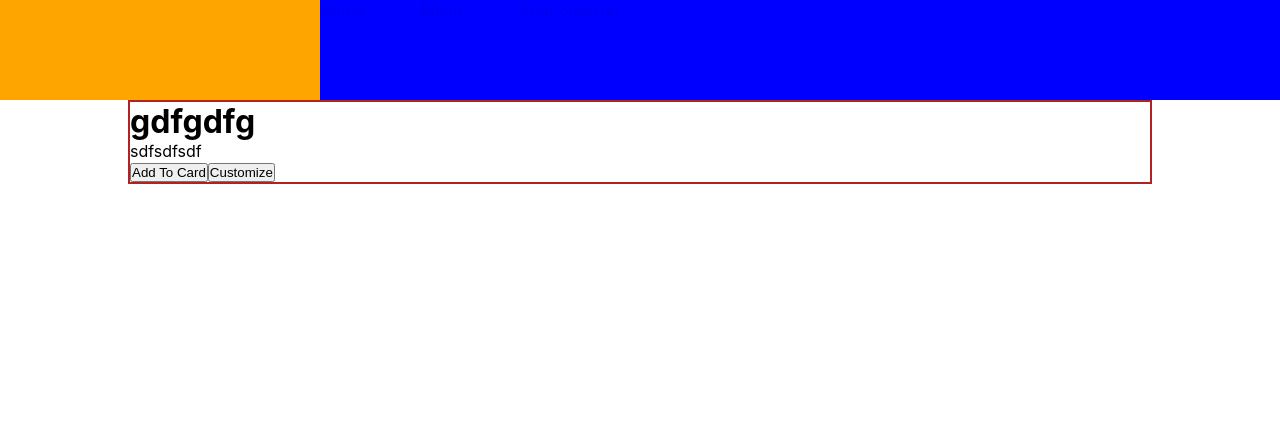
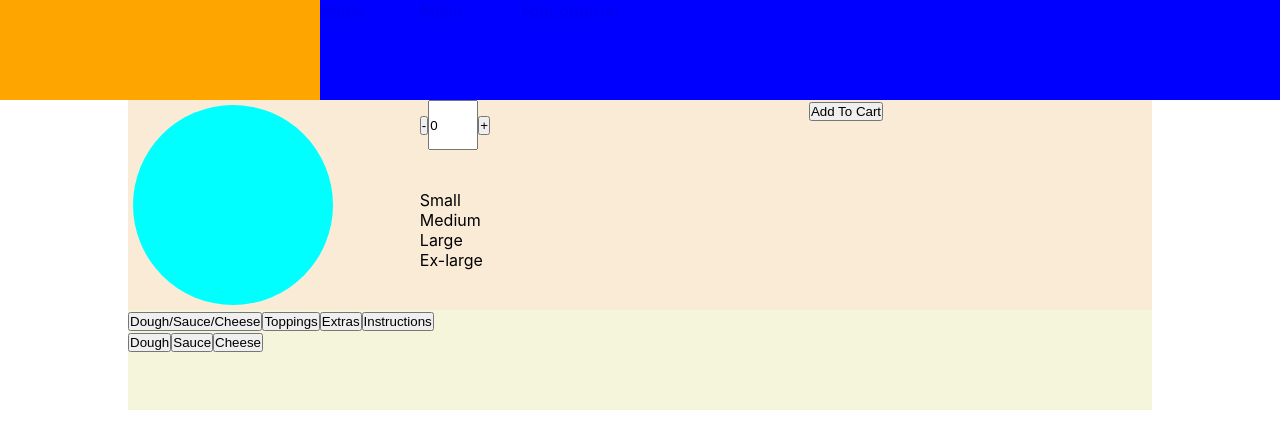
Before and after one commit to cao-trong-le/pizza_app_frontend, a React (Create React App) app: page /menu/1/1/1 in a window 1280 px wide. Shown: the top 448 px of the page. Built offline with nearby package versions, Linux system fonts and the light colour scheme.

Commit message:
add customize page

```diff
--- a/src/App.js
+++ b/src/App.js
@@ -11,6 +11,7 @@ import { ProductsComponent } from "components";
 import {
   HomePage,
   HeaderComponent,
+  CustomizeComponent,
   ProductGroupComponent
 } from "components";
 import HardSet from "redux-persist/lib/stateReconciler/hardSet";
@@ -34,7 +35,7 @@ const App = (props) => {
           <Route exact path="/home/" component={HomePage} />
           <Route exact path="/menu/" component={ProductGroupComponent} />
           <Route exact path="/menu/:productGroup/:productType/" component={ProductsComponent} />
-          <Route exact path="/menu/:productGroup/:productType/:productName/" component={ProductsComponent} />
+          <Route exact path="/menu/:productGroup/:productType/:productName/" component={CustomizeComponent} />
         </Switch>
       </AnimatePresence>
     )
--- a/src/components/header/header.js
+++ b/src/components/header/header.js
@@ -5,6 +5,7 @@ import styled from "styled-components"
 import { useWindowDimensions } from "hooks";
 
 import { NavigatorComponent } from "./navigator";
+import { F } from "caniuse-lite/data/agents";
 
 const HeaderComponent = (props) => {
     const [burger, setBurger] = useState(false)
@@ -30,14 +31,6 @@ const HeaderComponent = (props) => {
 
     // create later
 
-
-    const navigatorContent = () => {
-        console.log(props.burger)
-
-
-
-    }
-
     const listItemsInMenu = directions.map((item) => (
         <DirectWrapper >
             <Link to={item.url}>{item.title}</Link>
@@ -46,11 +39,31 @@ const HeaderComponent = (props) => {
 
     return (
         <HeaderWrapper burger={burger} windowWidth={width}>
+            {console.log(burger)}
             <LogoSection></LogoSection>
-            <DesktopNavSection>
+            {(width > 768) && <DesktopNavSection>
                 {listItemsInMenu}
-            </DesktopNavSection>
-            {width < 768 && <MobileNavSection>
+            </DesktopNavSection>}
+
+            {(() => {
+                if (width > 768) {
+                    return (
+                        <DesktopNavSection>
+                            {listItemsInMenu}
+                        </DesktopNavSection>
+                    )
+                } else if (width < 768 && burger) {
+                    return (
+                        <DesktopNavSection>
+                            {listItemsInMenu}
+                        </DesktopNavSection>
+                    )
+                } else if (width < 768 && !burger) {
+                    return <React.Fragment></React.Fragment>
+                }
+            })()}
+
+            {(width < 768) && <MobileNavSection>
                 <div
                     className="burger-icon-wapper"
                     onClick={() => {
@@ -76,7 +89,7 @@ const HeaderWrapper = styled.div`
     background-color: blanchedalmond;
 
     @media only screen and (max-width: 768px) {
-        grid-template-rows: minmax(0, 1fr) minmax(0, 1fr);
+        grid-template-rows: minmax(0, 1fr) minmax(0, auto);
         grid-template-areas:
             "logo mobile_nav"
             "desktop_nav desktop_nav";
@@ -118,7 +131,7 @@ const MobileNavSection = styled.div`
     display: flex;
     justify-content: flex-end;
     align-items: center;
-    border: 5px solid black;
+    /* border: 5px solid black; */
 
     .burger-icon-wapper {
         height: 50px;
--- a/src/components/index.js
+++ b/src/components/index.js
@@ -2,10 +2,12 @@ import { HomePage } from "./main_body";
 import { HeaderComponent } from "./header";
 import { ProductGroupComponent } from "./main_body";
 import { ProductsComponent } from "./main_body";
+import { CustomizeComponent } from "./main_body";
 
 export {
     HomePage,
     HeaderComponent,
     ProductsComponent,
+    CustomizeComponent,
     ProductGroupComponent
 }
--- /dev/null
+++ b/src/components/main_body/customize_page/customizeComponent.js
@@ -0,0 +1,197 @@
+/* eslint-disable no-unused-vars */
+import React, { useState, useEffect, useRef } from "react";
+import { Link } from "react-router-dom";
+import styled from "styled-components";
+
+const CustomizeComponent = (props) => {
+    // create later
+
+    const [number, setNumber] = useState(0)
+    const [option, setOption] = useState(0)
+    const [optionType, setOptionType] = useState(0)
+
+    const change_order_number = () => {
+
+    }
+
+    const sizes_list = [
+        {
+            "size": "Small",
+            "icon": ""
+        },
+        {
+            "size": "Medium",
+            "icon": ""
+        },
+        {
+            "size": "Large",
+            "icon": ""
+        },
+        {
+            "size": "Ex-large",
+            "icon": ""
+        },
+
+    ]
+
+    const customize_options = [
+        {
+            "option": "Dough/Sauce/Cheese",
+            "sections": ["Dough", "Sauce", "Cheese"]
+        },
+        {
+            "option": "Toppings",
+            "sections": ["Meat", "Veggie", "Cheese"]
+        },
+        {
+            "option": "Extras",
+            "sections": []
+        },
+        {
+            "option": "Instructions",
+            "sections": []
+        }
+    ]
+
+    const dough_option_section = (sections) => {
+        if (sections.length > 0) {
+            return (
+                <div>
+                    {sections.map(section => (
+                        <input className="section-btn" type="button" value={section} />
+                    ))}
+                </div>
+            )
+        } else {
+            return <></>
+        }
+    }
+
+    return (
+        <CustomizeComponentWrapper>
+            <UpperSection>
+                <div className="pro-img-wrapper">
+                </div>
+                <div className="number-order-wrapper">
+                    <input
+                        className="reduce-btn"
+                        type="button"
+                        value="-" />
+                    <input
+                        className="number-display"
+                        type="number"
+                        value={0} />
+                    <input
+                        className="increase-btn"
+                        type="button"
+                        value="+" />
+                </div>
+                <div className="size-picker-wrapper">
+                    {sizes_list.map((size) => (
+                        <div className="size-cell">
+                            <div className="size-title">{size.size}</div>
+                            <div className="size-icon">{size.icon}</div>
+                        </div>
+                    ))}
+                </div>
+                <div className="add-cart-wrapper">
+                    <input
+                        value="Add To Cart"
+                        type="button"
+                        className="add-to-cart-btn" />
+                </div>
+            </UpperSection>
+            <LowerSection>
+                <CustomizeOption>
+                    {customize_options.map(option => (
+                        <input
+                            type="button"
+                            className="customize-option"
+                            value={option.option} />
+                    ))}
+                </CustomizeOption>
+                <OptionTypeDisplay>
+                    {dough_option_section(customize_options[option].sections)}
+                </OptionTypeDisplay>
+                <CustomizeDisplay>
+
+                </CustomizeDisplay>
+            </LowerSection>
+        </CustomizeComponentWrapper>
+    )
+}
+
+export { CustomizeComponent }
+
+const OptionTypeDisplay = styled.div``;
+
+const CustomizeDisplay = styled.div``;
+
+const CustomizeComponentWrapper = styled.div`
+    width: 100%;
+    background-color: antiquewhite;
+`;
+
+const CustomizeOption = styled.div``
+
+
+const UpperSection = styled.div`
+    display: grid;
+    width: 95%;
+    grid-template-columns: 30% 40% 30%;
+    grid-template-rows: minmax(0, auto) minmax(0, auto);
+    grid-template-areas:
+        "pro_img number_order add_cart"
+        "pro_img size_picker add_cart";
+
+    @media only screen and (min-width: 600px) and (max-width: 768px) {
+        grid-template-columns: 45% 55%;
+        grid-template-rows: minmax(0, auto) minmax(0, auto) minmax(0, auto);
+        grid-template-areas:
+            "pro_img number_order"
+            "pro_img size_picker"
+            "pro_img add_cart";
+    }
+
+    @media only screen and (max-width: 600px) {
+        grid-template-columns: 100%;
+        grid-template-rows: auto auto auto auto;
+        grid-template-areas:
+            "pro_img"
+            "number_order"
+            "size_picker"
+            "add_cart";
+    }
+
+    .pro-img-wrapper {
+        grid-area: pro_img;
+        height: 200px;
+        width: 200px;
+        background-color: aqua;
+        border-radius: 50%;
+        margin: 5px;
+    }
+
+    .number-order-wrapper {
+        grid-area: number_order;
+
+        .number-display {
+            height: 50px;
+            width: 50px;
+        }
+    }
+
+    .size-picker-wrapper {
+        grid-area: size_picker;
+    }
+
+    .add-cart-wrapper {
+        grid-area: add_cart;
+    }
+`
+
+const LowerSection = styled.div`
+    background-color: beige;
+    height: 100px;
+    width: 100%;
+`
--- /dev/null
+++ b/src/components/main_body/customize_page/index.js
@@ -0,0 +1,2 @@
+import { CustomizeComponent } from "./customizeComponent";
+export { CustomizeComponent }
--- a/src/components/main_body/index.js
+++ b/src/components/main_body/index.js
@@ -1,10 +1,12 @@
 import { HomePage } from "./home/home_page";
 import { ProductGroupComponent } from "./product_groups";
 import { ProductsComponent } from "./products";
+import { CustomizeComponent } from "./customize_page";
 
 
 export {
     HomePage,
     ProductsComponent,
+    CustomizeComponent,
     ProductGroupComponent
 }
```
